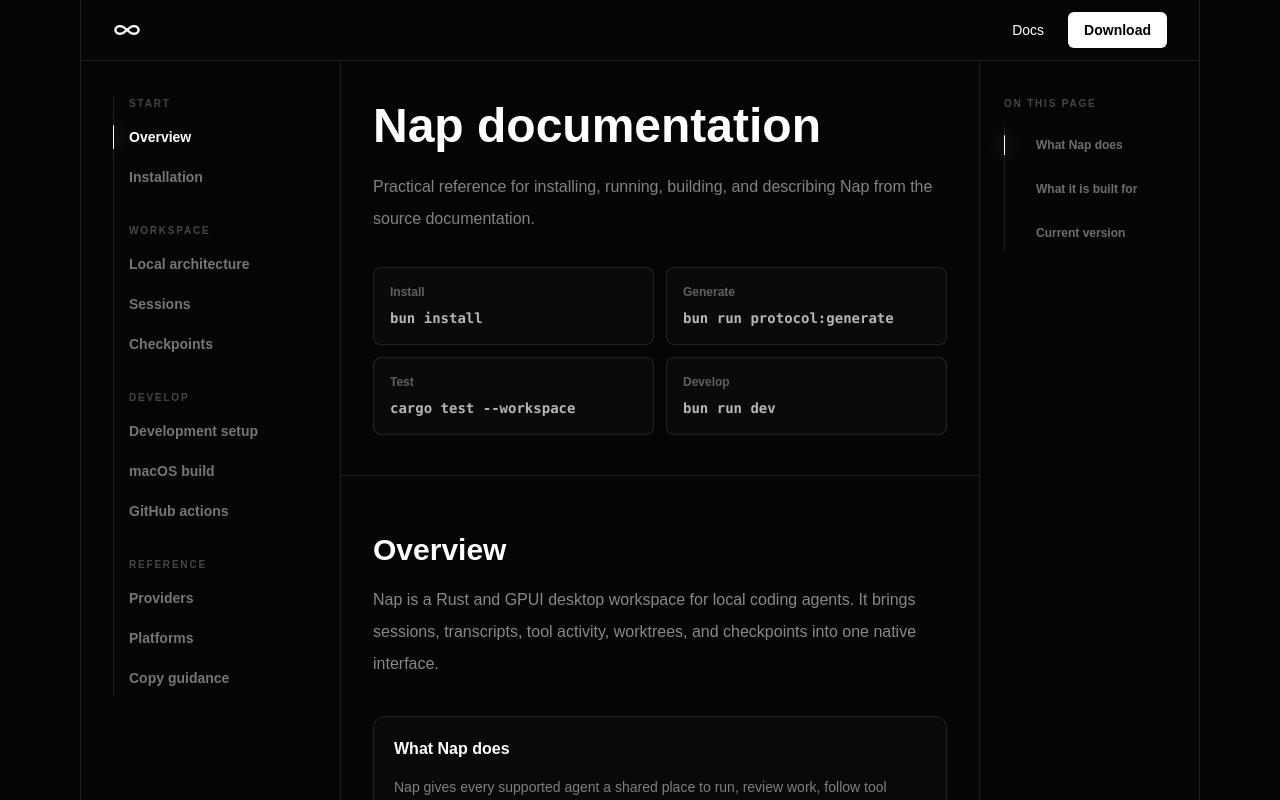
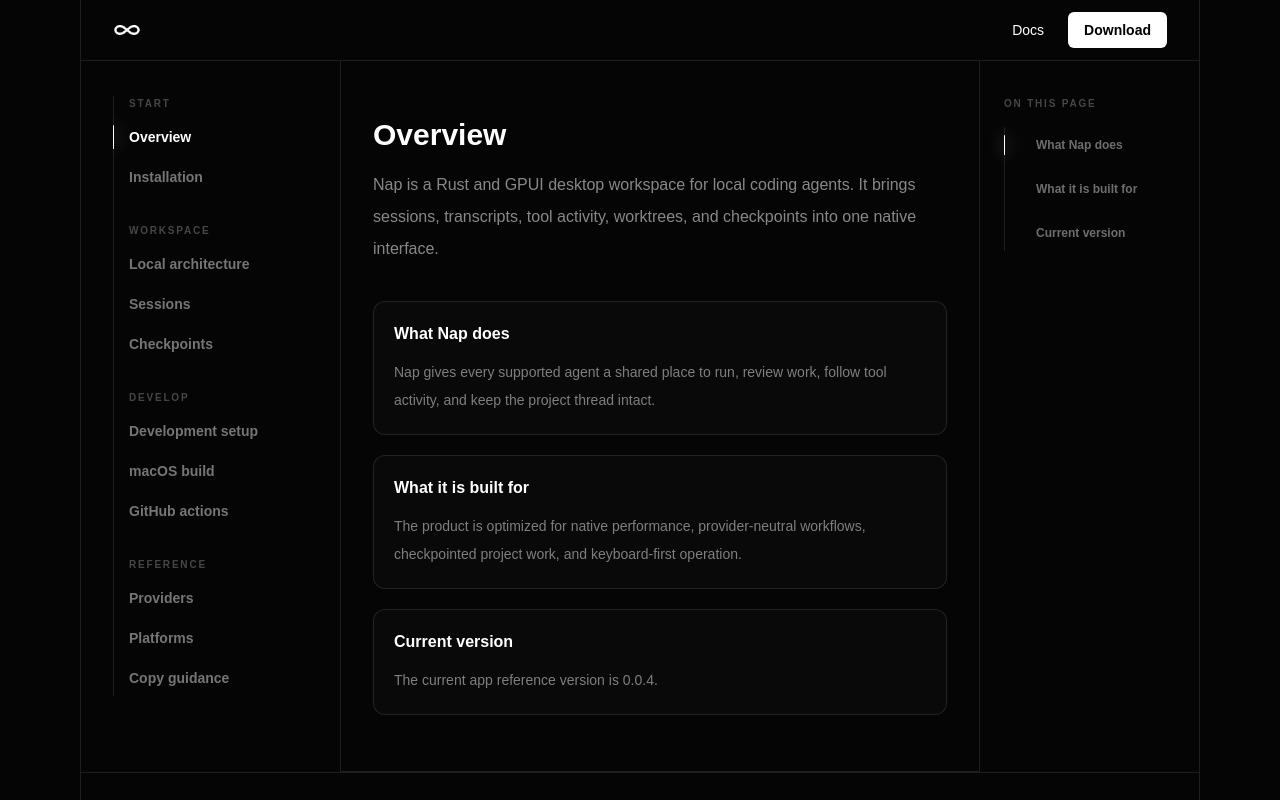
Before and after one commit to farzeenilyaszargar/Mandora, a Next.js app: page /docs in a window 1280 px wide. Shown: the top 800 px of the page. Built offline with nearby package versions, Linux system fonts and the light colour scheme; a web font is replaced by a local one.

Commit message:
Remove docs intro section

```diff
--- a/app/docs/docs-client.tsx
+++ b/app/docs/docs-client.tsx
@@ -292,13 +292,6 @@ const docPages = [
   },
 ];
 
-const quickCommands = [
-  ["Install", "bun install"],
-  ["Generate", "bun run protocol:generate"],
-  ["Test", "cargo test --workspace"],
-  ["Develop", "bun run dev"],
-];
-
 function topicId(pageId: string, title: string) {
   return `${pageId}-${title.toLowerCase().replaceAll(" ", "-")}`;
 }
@@ -428,21 +421,6 @@ export default function DocsClient() {
           </aside>
 
           <div className="min-w-0">
-            <section className="border-b border-white/10 px-8 py-10">
-              <h1 className="max-w-[720px] text-4xl font-bold leading-[1.05] md:text-5xl">Nap documentation</h1>
-              <p className="mt-5 max-w-[650px] text-base font-medium leading-8 text-white/50">
-                Practical reference for installing, running, building, and describing Nap from the source documentation.
-              </p>
-              <div className="mt-8 grid gap-3 sm:grid-cols-2">
-                {quickCommands.map(([label, command]) => (
-                  <div key={label} className="rounded-lg border border-white/10 bg-white/[0.025] p-4">
-                    <p className="text-xs font-bold text-white/35">{label}</p>
-                    <code className="mt-2 block truncate font-mono text-sm font-bold text-white/70">{command}</code>
-                  </div>
-                ))}
-              </div>
-            </section>
-
             <article key={activePage.id} id={activePage.id} className="border-b border-white/10 px-8 py-14">
                 <div className="max-w-[720px]">
                   <h2 className="text-3xl font-bold">{activePage.title}</h2>
```
